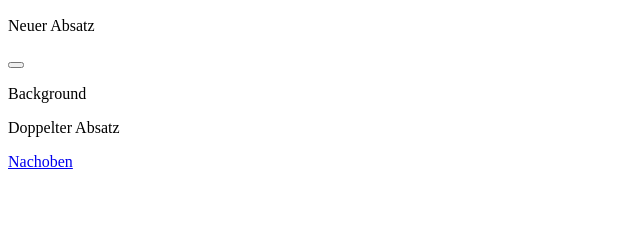
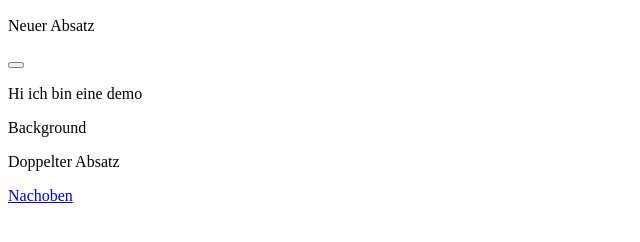
Before and after one commit to ancollet/udemy_locweb, a plain HTML site: page index.html in a window 1280 px wide. Shown: the part 110-352 px from the top of the page, without its empty margins (0-640 px from the left). Drawn offline with Linux system fonts and the light colour scheme.

Commit message:
added demo

```diff
--- a/index.html
+++ b/index.html
@@ -10,7 +10,7 @@
     <p>Neuer Absatz</p>
 
     <button onclick="function myfunction()"></button>
-    <p id="demo"></p>
+    <p id="demo">Hi ich bin eine demo</p>
 
 
     <p> Background</p>
```
